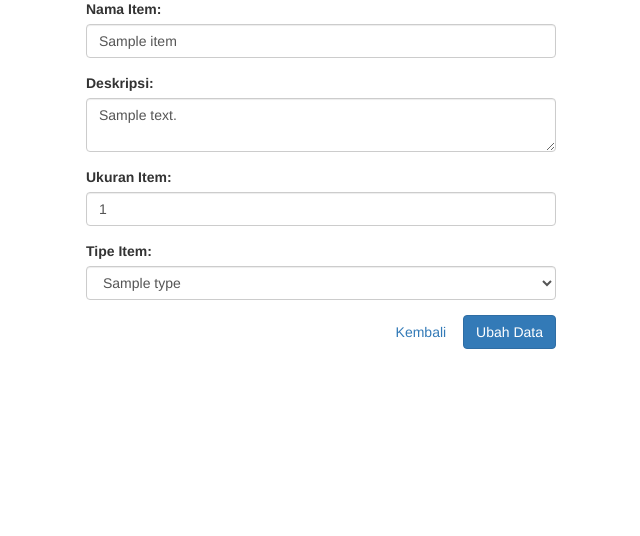
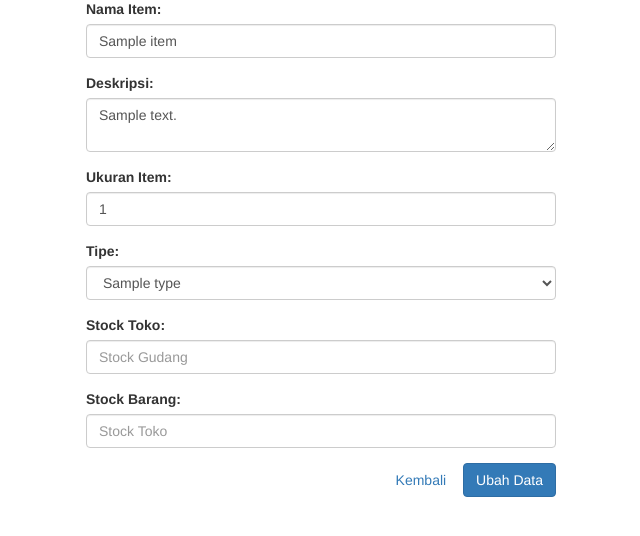
Before and after one commit to atomicbomber-git/lawar, a PHP site: template src/View/inventory/item_edit.twig in a window 1280 px wide. Shown: the part 122-658 px from the top of the page, without its empty margins (319-959 px from the left). Run offline with PHP 8.4, Linux system fonts and the light colour scheme; the template is opened without the code that fills it: most values are stand-ins (such as "Sample title", 1, 10 or a date in 2020); some libraries are stand-ins or nearby versions.

Commit message:
Added functionalities pertaining item stocks to all item-related forms and displays.

```diff
--- a/src/App/Model/Item.php
+++ b/src/App/Model/Item.php
@@ -15,6 +15,6 @@ class Item extends Model
 
     /* Fields that can be mass filled */
     public $fillable = [
-        "name", "description", "size", "type_id"
+        "name", "description", "size", "type_id", "stock_store", "stock_warehouse"
     ];
 }
--- a/src/View/inventory/item_edit.twig
+++ b/src/View/inventory/item_edit.twig
@@ -25,13 +25,22 @@
                 <input class="form-control" name="size" type="text" placeholder="Ukuran Item" value="{{ item.size }}">
             </div>
             <div class="form-group">
-                <label class="control-label"> Tipe Item: </label>
+                <label class="control-label"> Tipe: </label>
                 <select class="form-control" name="type_id">
                     {% for type in types %}
                         <option value="{{ type.id }}" {% if type.id == item.type_id %} selected="true" {% endif %} > {{ type.name }} </option>
                     {% endfor %}
                 </select>
             </div>
+            <div class="form-group">
+                <label class="control-label"> Stock Toko: </label>
+                <input class="form-control" name="stock_store" type="number" min="0" placeholder="Stock Gudang" value="{{ item.stock_store }}">
+            </div>
+            <div class="form-group">
+                <label class="control-label"> Stock Barang: </label>
+                <input class="form-control" name="stock_warehouse" type="number" min="0" placeholder="Stock Toko" value="{{ item.stock_warehouse }}">
+            </div>
+
 
             <div class="form-group" style="text-align: right">
                 <a href="{{ path_for('inventory') }}" class="btn btn-secondary"> Kembali </a>
--- a/src/View/inventory/item_unit.twig
+++ b/src/View/inventory/item_unit.twig
@@ -21,6 +21,8 @@
     <div style="padding: 7px">
         <span style="display: inline-block" class="label label-default"> {{ item.size | upper }} </span>
         <span style="display: inline-block" class="label label-info"> {{ item.type.name | upper }} </span>
+        <span style="display: inline-block" class="label label-success"> Toko: {{ item.stock_store | upper }} </span>
+        <span style="display: inline-block" class="label label-danger"> Gudang: {{ item.stock_warehouse | upper }} </span>
 
         <p style="margin-top: 15px">
             "{{ item.description }}"
```
Also changed, not shown: src/View/inventory/item_add.twig (+9 -0 lines).
